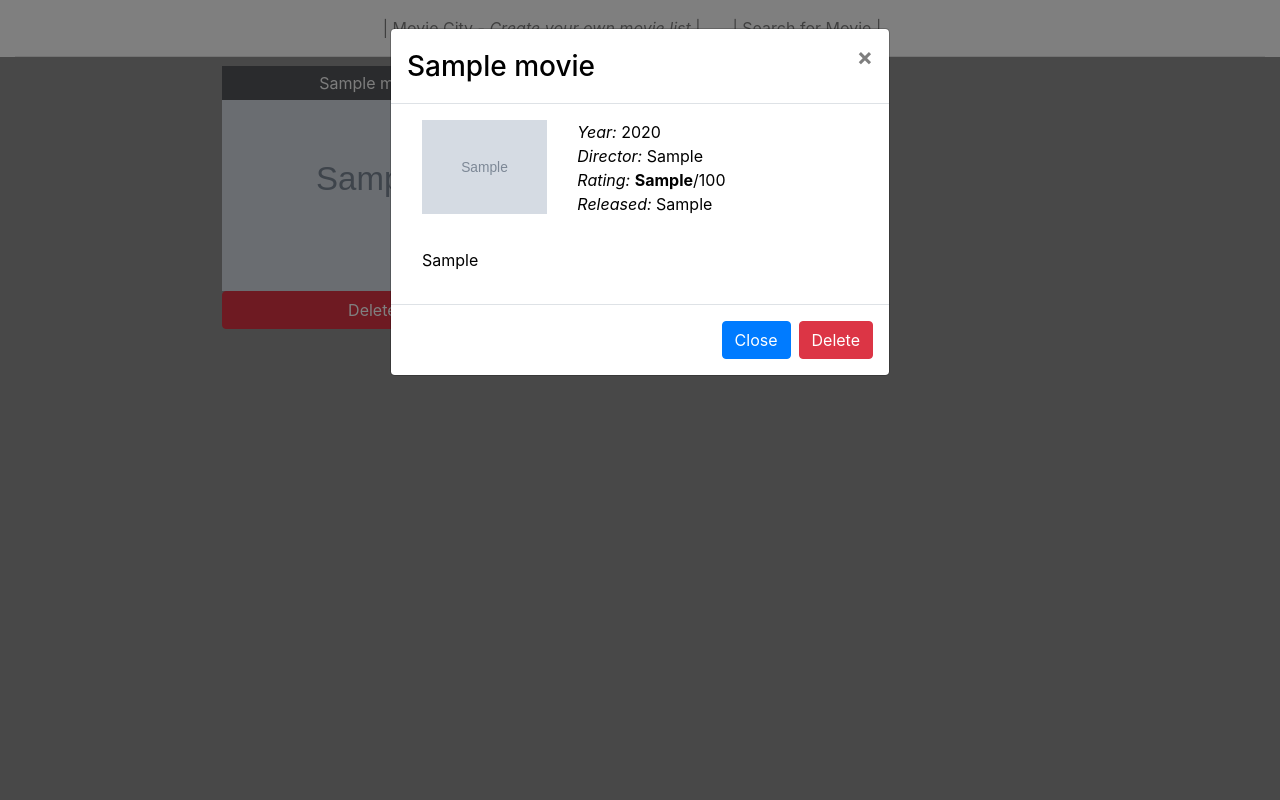
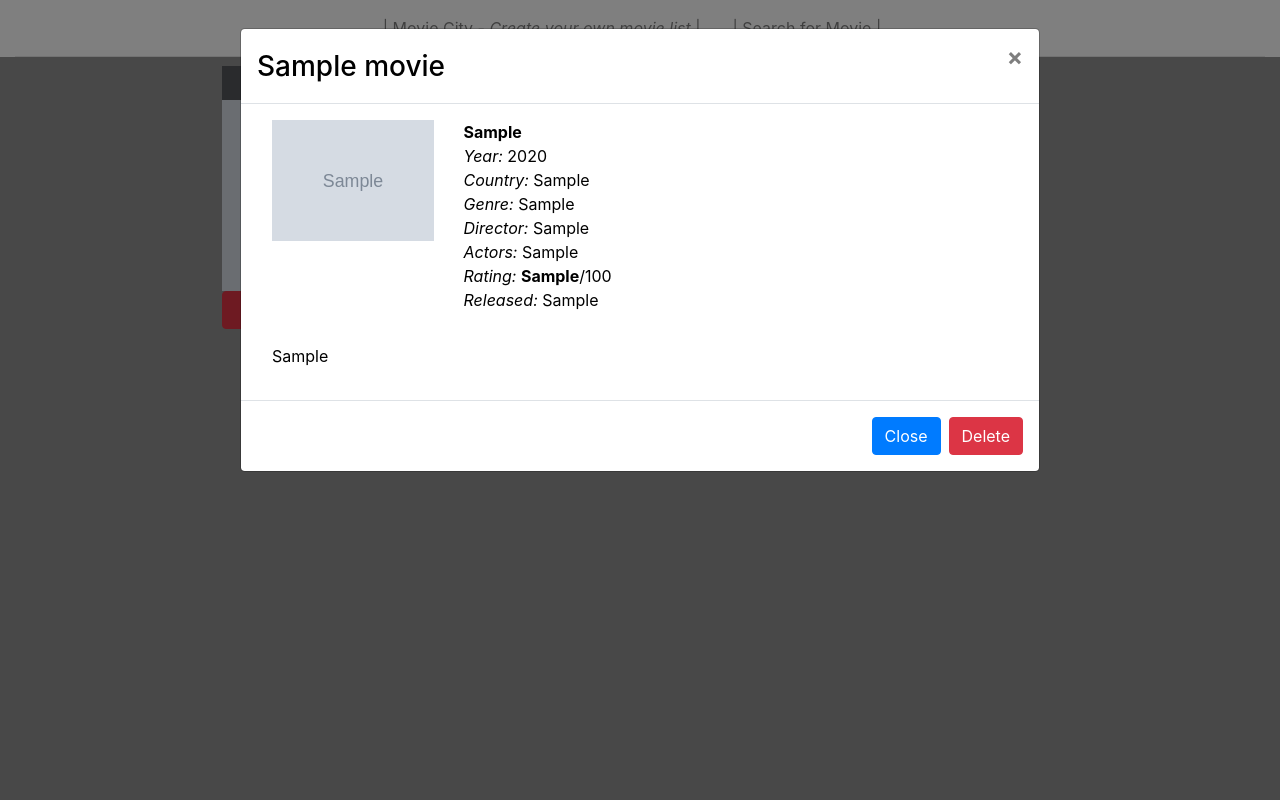
Before and after one commit to Albastraoz/MovieCity, a Django app: page / in a window 1280 px wide, after a click that opens the changed part. Run offline with Django 3.2, Linux system fonts and the light colour scheme; tables that the repository leaves empty hold one stand-in row (values such as "Sample post"); grey boxes marked "Sample" are stand-in pictures; some libraries are stand-ins or nearby versions.

Commit message:
Changed model for Movie() to have more information. Also did some minor changes to the modal design.

```diff
--- a/home/models.py
+++ b/home/models.py
@@ -3,11 +3,14 @@ from django.db import models
 # This is a model which is used to store data from the API to the database.
 class Movie(models.Model):
     title = models.CharField(max_length=200)
-    plot = models.TextField(max_length=500)
+    plot = models.TextField(max_length=1000)
     year = models.IntegerField()
-    rated = models.CharField(max_length=10)
+    rated = models.CharField(max_length=20)
+    country = models.CharField(max_length=20)
+    genre = models.CharField(max_length=200)
     released = models.CharField(max_length=50)
     director = models.CharField(max_length=200)
+    actors = models.CharField(max_length=500)
     poster = models.CharField(max_length=500)
     imdbid = models.CharField(max_length=12)
     imdbrating = models.CharField(max_length=4)
--- a/home/templates/index.html
+++ b/home/templates/index.html
@@ -27,14 +27,22 @@
                         <div class="modal-body">
                             <div class="container-fluid">
                                 <div class="row">
-                                    <div class="d-none d-md-block col-md-4">
+                                    <div class="d-none d-md-block col-md-3">
                                         <img src="{{ item.poster }}" class="poster-settings-small">
                                     </div>
-                                    <div class="col-12 col-md-8">
+                                    <div class="col-12 col-md-9">
                                         <p>
+                                            {% if item.rated != "N/A" %}
+                                                <strong>{{ item.rated }}</strong><br>
+                                            {% endif %}
                                             <i>Year:</i> {{ item.year }}<br>
+                                            <i>Country:</i> {{ item.country }}<br>
+                                            <i>Genre:</i> {{ item.genre }}<br>
                                             <i>Director:</i> {{ item.director }}<br>
-                                            <i>Rating:</i> <strong>{{ item.imdbrating }}</strong>/100<br>
+                                            <i>Actors:</i> {{ item.actors }}<br>
+                                            {% if item.imdbrating != "N/A" %}
+                                                <i>Rating:</i> <strong>{{ item.imdbrating }}</strong>/100<br>
+                                            {% endif %}
                                             <i>Released:</i> {{ item.released }}<br>
                                         </p>
                                     </div>
--- a/home/views.py
+++ b/home/views.py
@@ -38,7 +38,7 @@ def add_movie(request, id):
     if request.method == "POST":
         # Setting API key and creating URL
         api_key = os.getenv('API_KEY')
-        url = "http://www.omdbapi.com/?i={0}&apikey={1}".format(id, api_key)
+        url = "http://www.omdbapi.com/?i={0}&plot=full&apikey={1}".format(id, api_key)
 
         # Fetching data from API
         data = requests.get(url)
@@ -48,9 +48,12 @@ def add_movie(request, id):
         new_movie.title = data.json()['Title']
         new_movie.plot = data.json()['Plot']
         new_movie.year = data.json()['Year']
+        new_movie.country = data.json()['Country']
+        new_movie.genre = data.json()['Genre']
         new_movie.rated = data.json()['Rated']
         new_movie.released = data.json()['Released']
         new_movie.director = data.json()['Director']
+        new_movie.actors = data.json()['Actors']
         new_movie.poster = data.json()['Poster']
         new_movie.imdbid = data.json()['imdbID']
         new_movie.imdbrating = data.json()['Metascore']
--- a/static/css/styles.css
+++ b/static/css/styles.css
@@ -15,6 +15,10 @@ body {
 
 .nav-link {
     display: inline-block;
+}
+
+.modal-dialog {
+    max-width: 800px;
 }
 
 .movie-container {
```
Also changed, not shown: home/migrations/0005_auto_20200608_2225.py (added).
